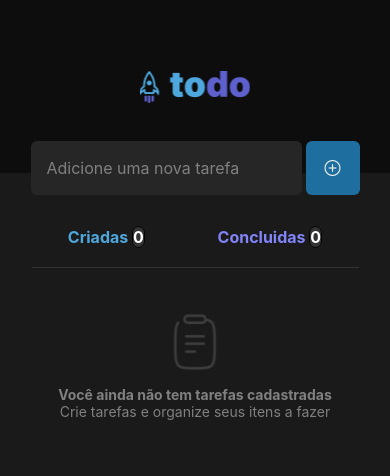
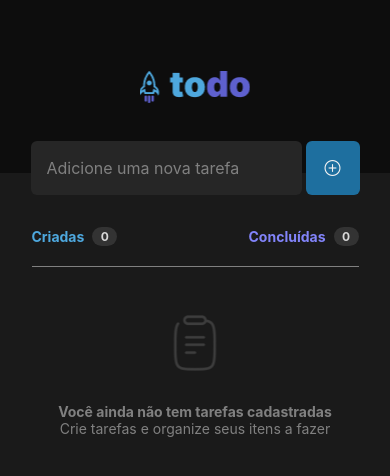
Before and after one commit to nunees/todo-list-app, a React Native app: screen / in a window 390 px wide. Shown: the top 476 px of the page. Built offline with nearby package versions, Linux system fonts and the light colour scheme.

Commit message:
fix: tasks counters in Home page

```diff
--- a/app.json
+++ b/app.json
@@ -8,7 +8,7 @@
     "userInterfaceStyle": "light",
     "splash": {
       "image": "./assets/splash.png",
-      "resizeMode": "contain",
+      "resizeMode": "adaptive",
       "backgroundColor": "#ffffff"
     },
     "updates": {
--- a/screens/Home/index.tsx
+++ b/screens/Home/index.tsx
@@ -24,16 +24,26 @@ export default function Home() {
         </TouchableOpacity>
       </View>
 
+      <View style={styles.tasksStatus}>
+        <View style={styles.statusBox}>
+          <Text style={[styles.statusTitle, { color: colors.blue }]}>
+            Criadas
+          </Text>
+          <View style={styles.countBox}>
+            <Text style={styles.count}>0</Text>
+          </View>
+        </View>
+        <View style={styles.statusBox}>
+          <Text style={[styles.statusTitle, { color: colors.purple }]}>
+            Concluídas
+          </Text>
+          <View style={styles.countBox}>
+            <Text style={styles.count}>0</Text>
+          </View>
+        </View>
+      </View>
+
       <View style={styles.tasks}>
-        <View style={styles.info}>
-          <Text style={styles.txtCriadas}>
-            Criadas <Text style={styles.criadasCounter}>{0}</Text>
-          </Text>
-          <Text style={styles.txtConcluidas}>
-            Concluidas <Text style={styles.concluidasCounter}>{0}</Text>
-          </Text>
-        </View>
-
         <View style={styles.todoEmpty}>
           <Image
             style={styles.clipbordImage}
--- a/screens/Home/styles.ts
+++ b/screens/Home/styles.ts
@@ -1,4 +1,5 @@
-import { StyleSheet } from "react-native";
+import { Rows } from "phosphor-react-native";
+import { StyleSheet, YellowBox } from "react-native";
 
 export const colors = {
   danger: "#E25858",
@@ -13,6 +14,7 @@ export const colors = {
   purpleDark: "#5E60CE",
   blue: "#4EA8DE",
   blueDark: "#1E6F9F",
+  white: "#FFFFFF",
 };
 
 export const styles = StyleSheet.create({
@@ -57,55 +59,58 @@ export const styles = StyleSheet.create({
     backgroundColor: colors.blueDark,
   },
 
+  tasksStatus: {
+    width: 327,
+    height: 19,
+    flexDirection: "row",
+    justifyContent: "space-between",
+    alignSelf: "center",
+    marginTop: 32,
+    marginBottom: 20,
+  },
+
+  statusBox: {
+    flexDirection: "row",
+    alignItems: "center",
+  },
+
+  statusTitle: {
+    fontWeight: "bold",
+    alignItems: "center",
+  },
+
+  countBox: {
+    justifyContent: "center",
+    alignItems: "center",
+    height: 19,
+    width: 25,
+    marginLeft: 8,
+    backgroundColor: colors.gray400,
+    borderRadius: 999,
+  },
+
+  count: {
+    fontSize: 12,
+    fontWeight: "bold",
+    color: colors.gray200,
+  },
+
   tasks: {
     width: 327,
-    marginTop: 32,
+    flex: 1,
     alignSelf: "center",
   },
 
-  info: {
-    flexDirection: "row",
-    justifyContent: "space-around",
-    paddingBottom: 20,
-    borderBottomWidth: 1,
-    borderColor: colors.gray400,
+  todoEmpty: {
+    borderTopWidth: 0.5,
+    borderColor: colors.gray300,
   },
 
-  txtCriadas: {
-    fontSize: 16,
-    fontWeight: "bold",
-    color: colors.blue,
-  },
-
-  txtConcluidas: {
-    fontSize: 16,
-    fontWeight: "bold",
-    color: colors.purple,
-  },
-
-  criadasCounter: {
-    width: 25,
-    height: 25,
-    color: "white",
-    borderRadius: 999,
-    borderWidth: 1,
-    backgroundColor: colors.gray400,
-  },
-
-  concluidasCounter: {
-    width: 25,
-    height: 25,
-    color: "white",
-    borderRadius: 999,
-    borderWidth: 1,
-    backgroundColor: colors.gray400,
-  },
-
-  todoEmpty: {},
   clipbordImage: {
     width: 56,
     height: 56,
-    marginTop: 46,
+    marginTop: 48,
+    marginBottom: 16,
     marginLeft: 135,
   },
 
```
